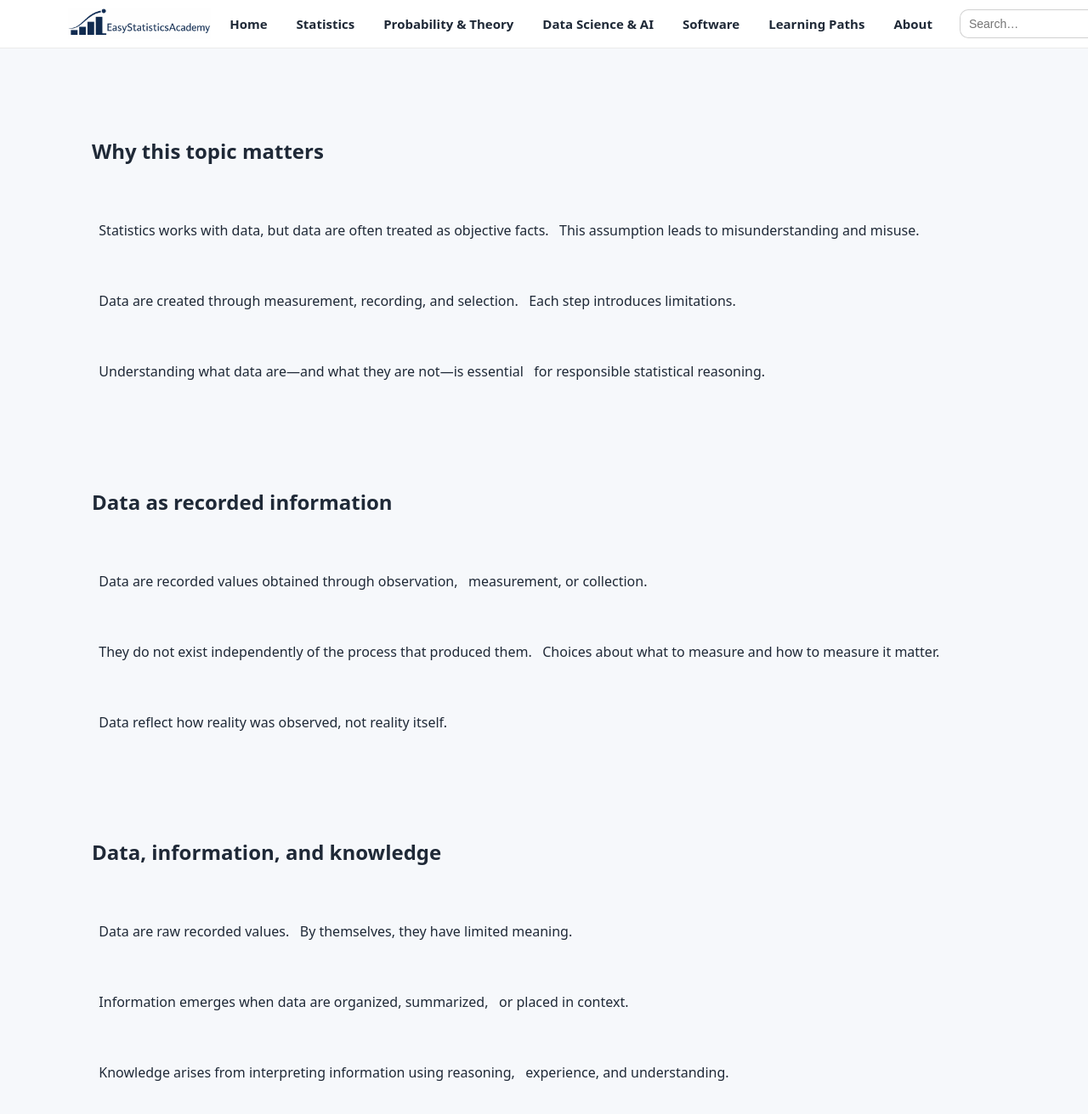
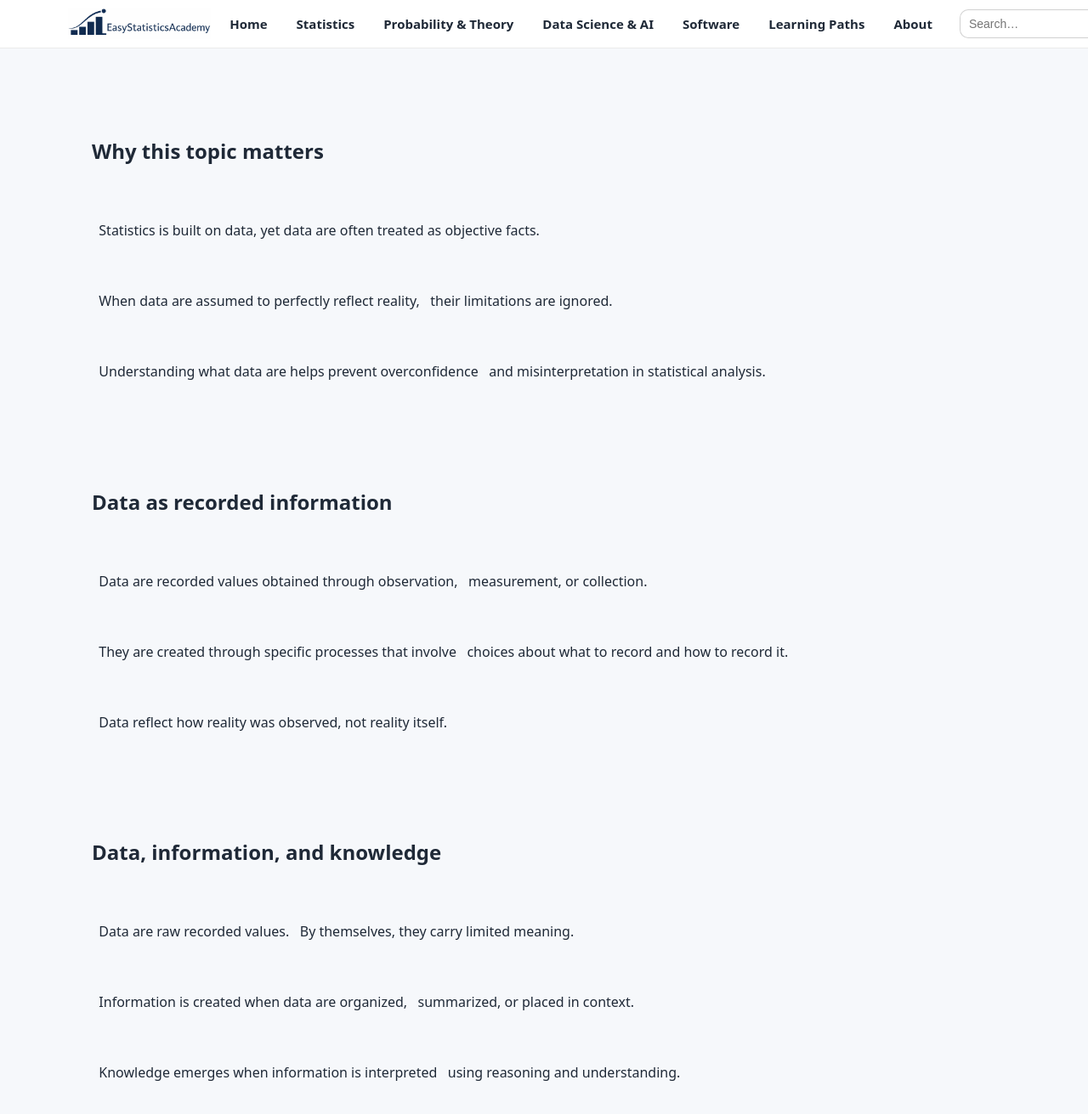
Before and after one commit to ammar-homaida-statistics/easystatisticsacademy, a Jekyll site: the page built from foundations/what-is-data/index.md, in a window 1280 px wide and 1400 px high, scrolled down 1007 px. Shown: the top 1311 px of the window at 85% size. Built offline with Jekyll 4.4.1, drawn with Linux system fonts in a browser that asks for light colours; some of the changed text lies outside the part shown.

Commit message:
fix problem

```diff
--- a/foundations/what-is-data/index.md
+++ b/foundations/what-is-data/index.md
@@ -4,7 +4,7 @@ layout: default
 
 title: What Is Data?
 
-description: A clear explanation of what data are, how they differ from information and knowledge, and why data are imperfect representations of reality.
+description: Understanding what data are, how they differ from information and knowledge, and why data are imperfect representations of reality.
 
 permalink: /foundations/what-is-data/
 
@@ -98,9 +98,7 @@ lesson\_order: 5
 
 &nbsp;   <p>
 
-&nbsp;     Statistics works with data, but data are often treated as objective facts.
-
-&nbsp;     This assumption leads to misunderstanding and misuse.
+&nbsp;     Statistics is built on data, yet data are often treated as objective facts.
 
 &nbsp;   </p>
 
@@ -108,9 +106,9 @@ lesson\_order: 5
 
 &nbsp;   <p>
 
-&nbsp;     Data are created through measurement, recording, and selection.
+&nbsp;     When data are assumed to perfectly reflect reality,
 
-&nbsp;     Each step introduces limitations.
+&nbsp;     their limitations are ignored.
 
 &nbsp;   </p>
 
@@ -118,9 +116,9 @@ lesson\_order: 5
 
 &nbsp;   <p>
 
-&nbsp;     Understanding what data are—and what they are not—is essential
+&nbsp;     Understanding what data are helps prevent overconfidence
 
-&nbsp;     for responsible statistical reasoning.
+&nbsp;     and misinterpretation in statistical analysis.
 
 &nbsp;   </p>
 
@@ -150,9 +148,9 @@ lesson\_order: 5
 
 &nbsp;   <p>
 
-&nbsp;     They do not exist independently of the process that produced them.
+&nbsp;     They are created through specific processes that involve
 
-&nbsp;     Choices about what to measure and how to measure it matter.
+&nbsp;     choices about what to record and how to record it.
 
 &nbsp;   </p>
 
@@ -182,7 +180,7 @@ lesson\_order: 5
 
 &nbsp;     Data are raw recorded values.
 
-&nbsp;     By themselves, they have limited meaning.
+&nbsp;     By themselves, they carry limited meaning.
 
 &nbsp;   </p>
 
@@ -190,9 +188,9 @@ lesson\_order: 5
 
 &nbsp;   <p>
 
-&nbsp;     Information emerges when data are organized, summarized,
+&nbsp;     Information is created when data are organized,
 
-&nbsp;     or placed in context.
+&nbsp;     summarized, or placed in context.
 
 &nbsp;   </p>
 
@@ -200,9 +198,9 @@ lesson\_order: 5
 
 &nbsp;   <p>
 
-&nbsp;     Knowledge arises from interpreting information using reasoning,
+&nbsp;     Knowledge emerges when information is interpreted
 
-&nbsp;     experience, and understanding.
+&nbsp;     using reasoning and understanding.
 
 &nbsp;   </p>
 
@@ -274,7 +272,9 @@ lesson\_order: 5
 
 &nbsp;   <p>
 
-&nbsp;     Data reflect what was measured, not everything that matters.
+&nbsp;     Data record only what was measured,
+
+&nbsp;     not everything that may matter.
 
 &nbsp;   </p>
 
@@ -344,20 +344,6 @@ lesson\_order: 5
 
 &nbsp; <div class="content-narrow">
 
-&nbsp;   <h2>What comes next</h2>
-
-
-
-&nbsp;   <p>
-
-&nbsp;     The next lesson explains how data are collected
-
-&nbsp;     and why data collection methods matter.
-
-&nbsp;   </p>
-
-
-
 &nbsp;   <a class="btn btn-primary" href="/foundations/how-data-are-collected/">
 
 &nbsp;     Next: How Data Are Collected
```
Also changed, not shown: other parts of foundations/what-is-data/index.md (+8 -8 lines).
